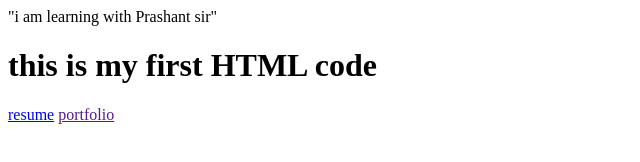
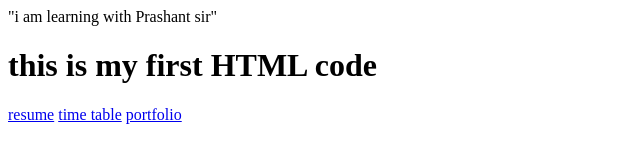
Before and after one commit to Tanishk-hubb/HTML-learning, a plain HTML site: page index.html in a window 1280 px wide. Shown: the whole page, without its empty margins (0-640 px from the left). Drawn offline with Linux system fonts and the light colour scheme.

Commit message:
time table added

```diff
--- a/index.html
+++ b/index.html
@@ -10,6 +10,7 @@
     "i am learning with Prashant sir"
     <h1>this is my first HTML code</H1>
     <a href="html basics and tags/major_project.html" target="_blank">resume</a>
-    <a href="">portfolio</a>
+    <a href="html basics and tags/table.html" target="_blank" rel="noopener noreferrer">time table</a>
+    <a href="http://">portfolio</a>
 </body>
 </html>
```
